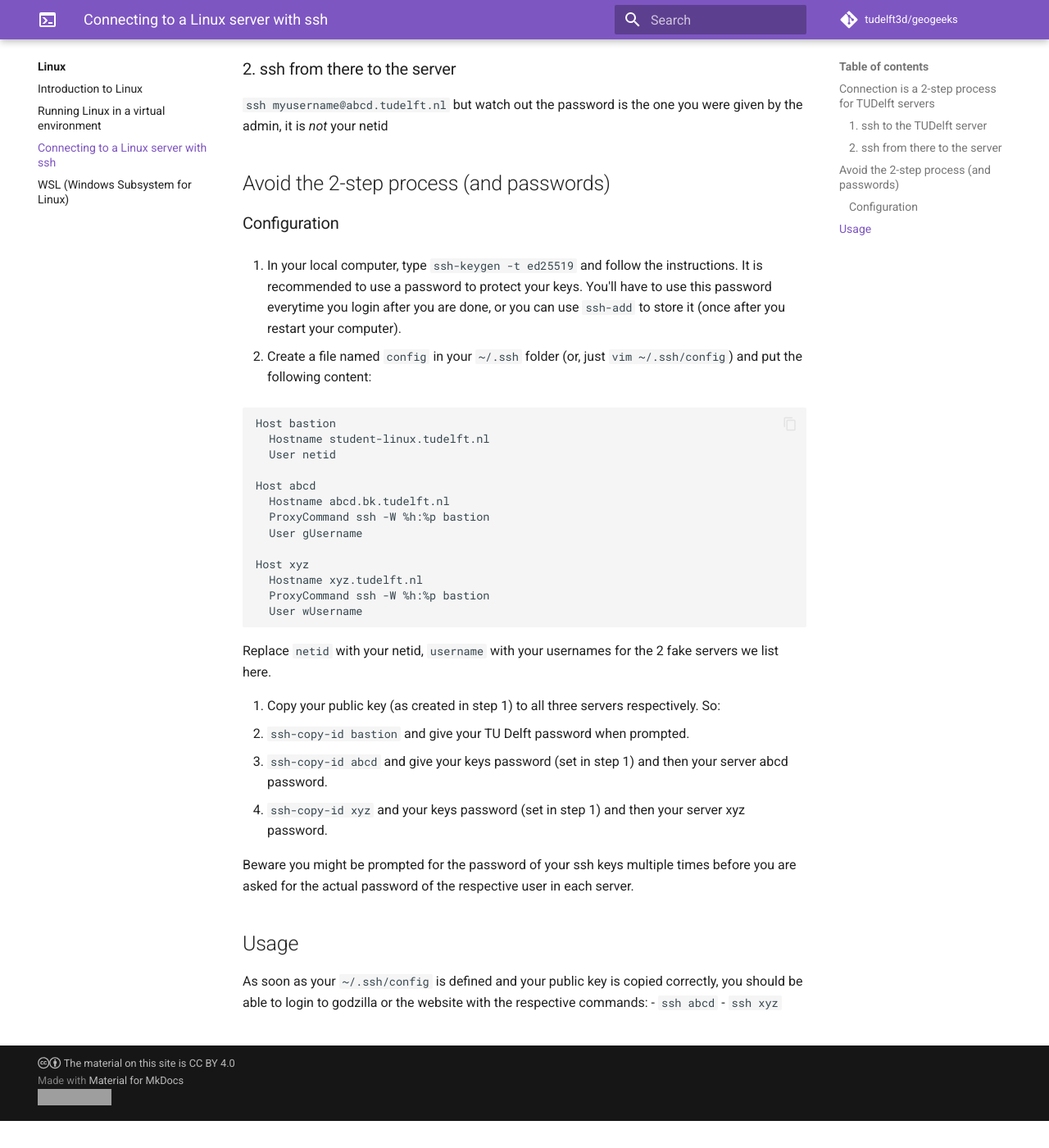
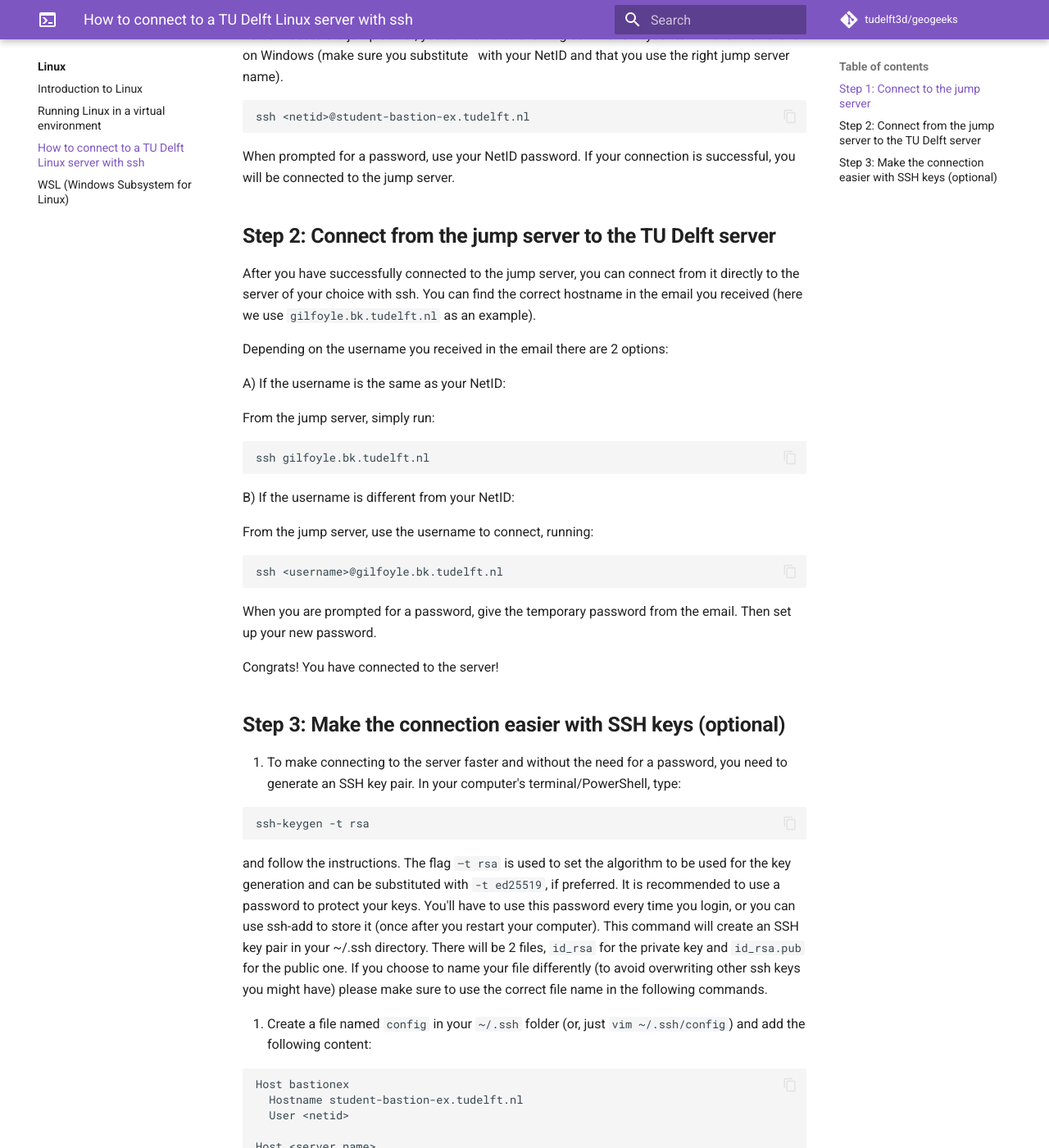
Before and after one commit to tudelft3d/geogeeks, an MkDocs documentation site: the page built from docs/linux/ssh.md, in a window 1280 px wide and 1400 px high, scrolled down 593 px. Shown: the whole window at 82% size. Built offline with MkDocs 1.6.1 and Material for MkDocs 9.7.7, drawn with Linux system fonts in a browser that asks for light colours; comment, search, counter and statistics services are not loaded; before the commit the page ends 1960 px from its top, so only the background shows below that; some of the changed text lies outside the part shown; grey boxes are pictures that could not be loaded.

Commit message:
linux ssh

````diff
--- a/docs/linux/ssh.md
+++ b/docs/linux/ssh.md
@@ -1,72 +1,99 @@
 
-# Connecting to a Linux server with ssh
+# How to connect to a TU Delft Linux server with ssh
 
+The connection to a TU Delft Linux server is done with SSH through your terminal (on Unix-based systems) or PowerShell (on Windows). If you are working remotely, it is important that you also have `eduVPN` installed and activated. This is necessary anywhere where `eduroam` is not available.
 
-!!! warning
+## **Step 1: Connect to the jump server**
 
-    Due to security reasons, many Linux servers at TUDelft cannot be accessed directly, they are behind the TUDelft firewall.
+  Direct SSH access to TUD servers is not allowed. Therefore, to connect to your server, you need first to connect to a jump server.
 
-=== ":simple-apple: :simple-linux: Unix (macOS & Linux)"
+  !!! warning
+      For TU Delft employees, the jump server is called `linux-bastion-ex.tudelf.nl`. For students, the jump server is called `student-linux.tudelft.nl`. The following guide uses `student-bastion-ex.tudelf.nl` as an example.
 
-    ## Connection is a 2-step process for TUDelft servers
+  To connect to the jump server, you can run the following command in your terminal or PowerShell on Windows (make sure you substitute <netid>  with your NetID and that you use the right jump server name).
 
-    ### 1. ssh to the TUDelft server
+  ```bash
+  ssh <netid>@student-bastion-ex.tudelft.nl
+  ```
 
-      - for MSc students: student-linux.tudelft.nl
-      - for TUDelft staff: linux-bastion-ex.tudelft.nl
+  When prompted for a password, use your NetID password. If your connection is successful, you will be connected to the jump server.
 
-    `ssh mynetid@student-linux.tudelft.nl` and password is netid password
+## **Step 2: Connect from the jump server to the TU Delft server**
 
-    ### 2. ssh from there to the server
+  After you have successfully connected to the jump server, you can connect from it directly to the server of your choice with ssh. You can find the correct hostname in the email you received (here we use `gilfoyle.bk.tudelft.nl` as an example).
 
-    `ssh myusername@abcd.tudelft.nl` but watch out the password is the one you were given by the admin, it is *not* your netid
+  Depending on the username you received in the email there are 2 options:
 
-    ## Avoid the 2-step process (and passwords)
+  A) If the username is the same as your NetID:
 
-    ### Configuration
+  From the jump server, simply run:
 
-    1. In your local computer, type `ssh-keygen -t ed25519` and follow the instructions. It is recommended to use a password to protect your keys. You'll have to use this password everytime you login after you are done, or you can use `ssh-add` to store it (once after you restart your computer).
+  ```bash
+  ssh gilfoyle.bk.tudelft.nl
+  ```
 
-    2. Create a file named `config` in your `~/.ssh` folder (or, just `vim ~/.ssh/config`) and put the following content:
+  B) If the username is different from your NetID:
 
-    ```
-    Host bastion
-      Hostname student-linux.tudelft.nl
-      User netid
+  From the jump server, use the username to connect, running:
 
-    Host abcd
-      Hostname abcd.bk.tudelft.nl
-      ProxyCommand ssh -W %h:%p bastion
-      User gUsername
+  ```bash
+  ssh <username>@gilfoyle.bk.tudelft.nl
+  ```
 
-    Host xyz
-      Hostname xyz.tudelft.nl
-      ProxyCommand ssh -W %h:%p bastion
-      User wUsername
-    ```
+  When you are prompted for a password, give the temporary password from the email. Then set up your new password.
 
-    Replace `netid` with your netid, `username` with your usernames for the 2 fake servers we list here.
+  Congrats! You have connected to the server!
 
-    3. Copy your public key (as created in step 1) to all three servers respectively. So:
-      - `ssh-copy-id bastion` and give your TU Delft password when prompted.
-      - `ssh-copy-id abcd` and give your keys password (set in step 1) and then your server abcd password.
-      - `ssh-copy-id xyz` and your keys password (set in step 1) and then your server xyz password.
+## **Step 3: Make the connection easier with SSH keys (optional)**
 
-    Beware you might be prompted for the password of your ssh keys multiple times before you are asked for the actual password of the respective user in each server.
+1. To make connecting to the server faster and without the need for a password, you need to generate an SSH key pair. In your computer's terminal/PowerShell, type:
 
+```bash
+ssh-keygen -t rsa
+```
 
-    ## Usage
+and follow the instructions. The flag `–t rsa` is used to set the algorithm to be used for the key generation and can be substituted with `-t ed25519`, if preferred. It is recommended to use a password to protect your keys. You'll have to use this password every time you login, or you can use ssh-add to store it (once after you restart your computer). This command will create an SSH key pair in your ~/.ssh directory. There will be 2 files, `id_rsa` for the private key and `id_rsa.pub` for the public one. If you choose to name your file differently (to avoid overwriting other ssh keys you might have) please make sure to use the correct file name in the following commands.
 
-    As soon as your `~/.ssh/config` is defined and your public key is copied correctly, you should be able to login to godzilla or the website with the respective commands:
-      - `ssh abcd`
-      - `ssh xyz`
+1. Create a file named `config` in your `~/.ssh` folder (or, just `vim ~/.ssh/config`) and add the following content:
 
-=== ":material-microsoft-windows: Windows"
+```
+Host bastionex
+  Hostname student-bastion-ex.tudelft.nl
+  User <netid>
 
-    Under Windows it should be possible to do the same as macOS/Linux with [puttyssh](https://putty.org/).
+Host <server_name>
+  Hostname <server_hostname>
+  ProxyJump bastionex
+  User <username>
 
-    The best alternative is to use [WSL](../linux/wsl.md) and follow the same instructions as those for macOS/Linux.
+```
 
-    To copy files using a graphic interface use WinSCP, and configure a session following the figures here:
-    ![WinSCP0](./img/WinSCP0.jpeg)
-    ![WinSCP1](./img/WinSCP1.jpeg)
+Replace `<netid>` with your netid. This will allow you to connect to Bastion. Substitute `<server_name>`, `<server_hostname>` and `<username>` with your credentials for the server. Here is example for gilfoyle:
+
+```
+  Host gilfoyle
+  Hostname gilfoyle.bk.tudelft.nl
+  ProxyJump bastionex
+  User <username>
+
+```
+
+For each server that you would like to connect to you can add the same snippet to your config file.
+
+If in the step 2 you changed the name of your ssh key from the default  `id_rsa`, you need to add the following line to each of the hosts:
+
+```
+IdentityFile ~/.ssh/<your_filename>
+
+```
+
+ 1. Copy your public ssh key (as created in step 1) to all servers respectively. So:
+- `ssh-copy-id bastionex` and give your TU Delft password when prompted.
+- `ssh-copy-id <server>` and give your key's password (set in step 1) and then your server password. Beware you might be prompted for the password of your ssh keys multiple times before you are asked for the actual password of the respective user in each server.
+Now you can install your SSH public key on the jump server with the following command and give you NetID password when prompted. (Note: change the server name if needed)
+
+**Usage**
+
+As soon as your `~/.ssh/config` is set and your public key is copied correctly, you should be able to login to the server with:
+
+- `ssh <server>`
````
Also changed, not shown: docs/linux/index.md (+1 -1 lines).
